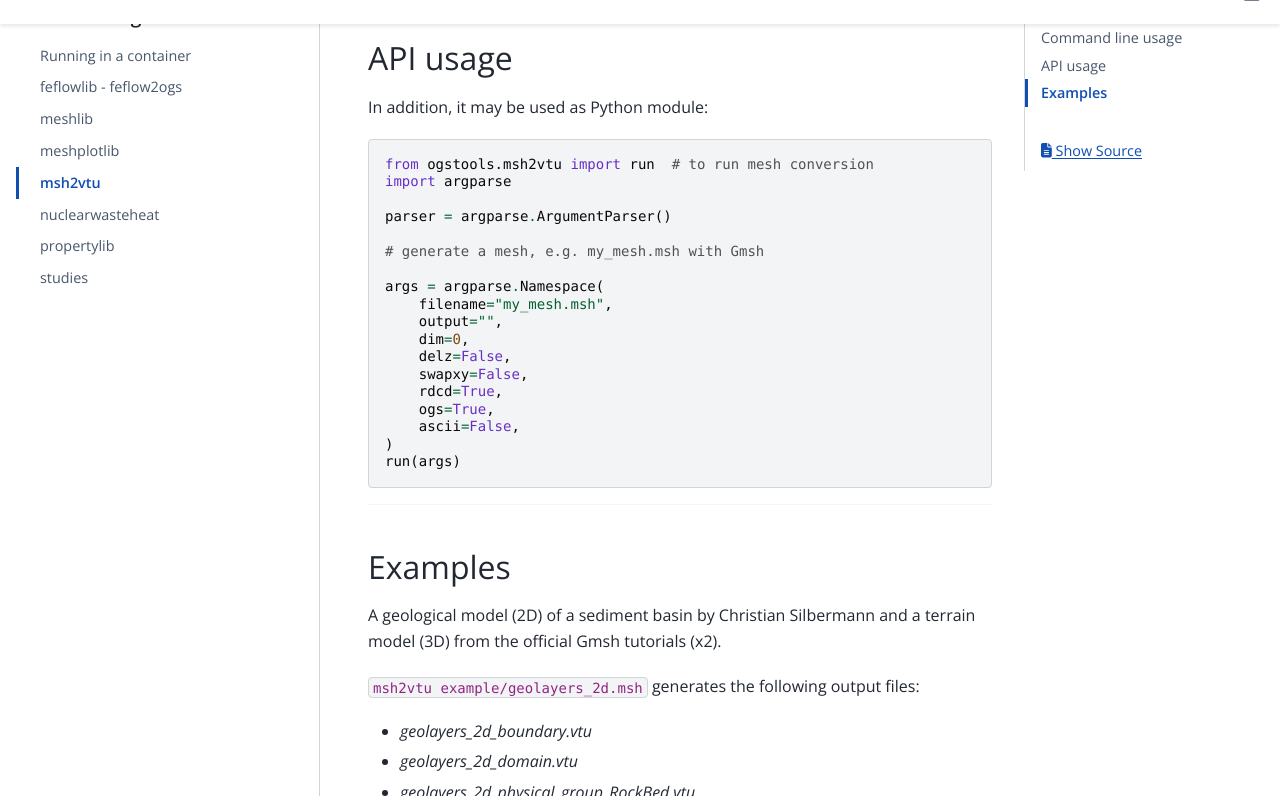
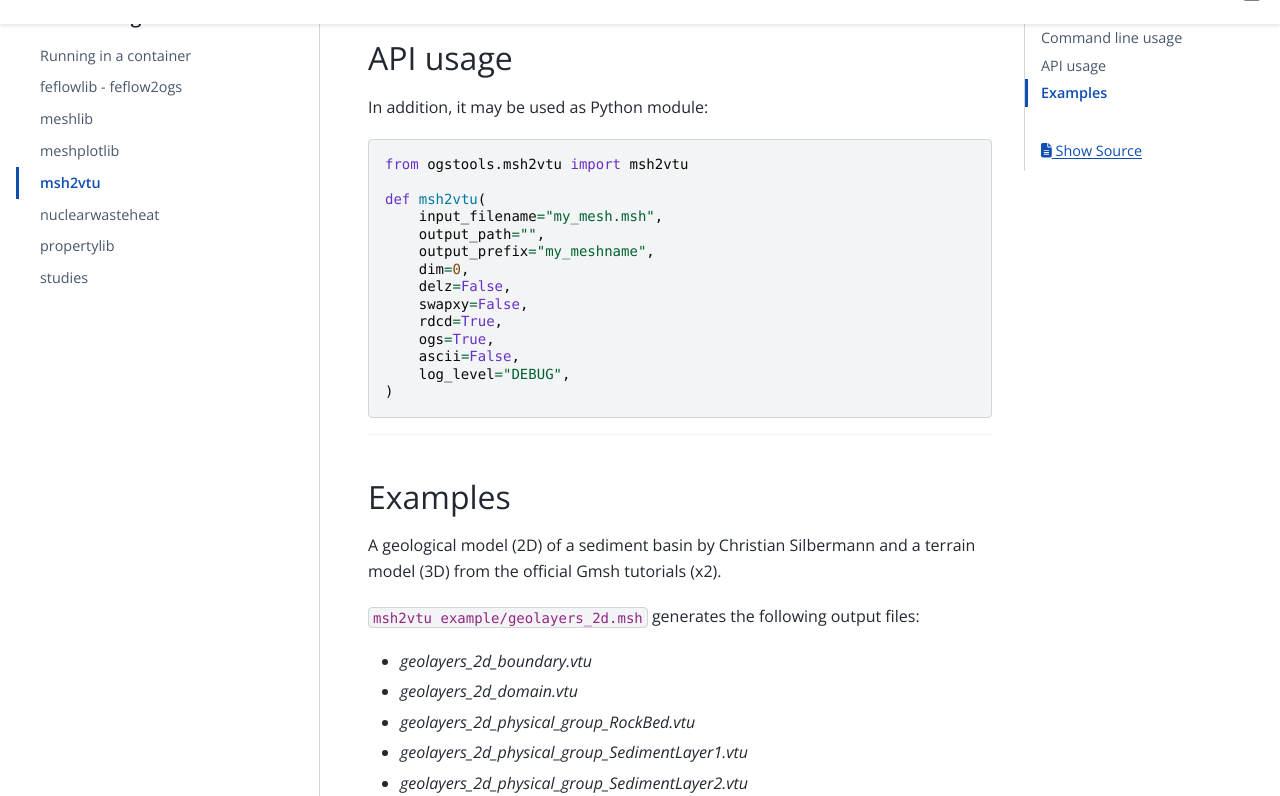
Before and after one commit to ufz/ogstools, a Sphinx documentation site: the page built from docs/user-guide/msh2vtu.md, in a window 1280 px wide and 900 px high, scrolled down 690 px, cut to the strip 104-900 px from the top of the window. Built offline with Sphinx 7.4.7 and the PyData theme 0.15.4, drawn with Linux system fonts in a browser that asks for light colours; pages that are not in the unit, such as notebooks, are missing from menus; the version number could not be read and is left out; comment, search, counter and statistics services are not loaded.

Commit message:
Update 2 files
- /docs/releases/ogstools-0.2.0.md
- /docs/user-guide/msh2vtu.md

````diff
--- a/docs/user-guide/msh2vtu.md
+++ b/docs/user-guide/msh2vtu.md
@@ -31,24 +31,20 @@ prog: msh2vtu
 In addition, it may be used as Python module:
 
 ```python
-from ogstools.msh2vtu import run  # to run mesh conversion
-import argparse
+from ogstools.msh2vtu import msh2vtu
 
-parser = argparse.ArgumentParser()
-
-# generate a mesh, e.g. my_mesh.msh with Gmsh
-
-args = argparse.Namespace(
-    filename="my_mesh.msh",
-    output="",
+def msh2vtu(
+    input_filename="my_mesh.msh",
+    output_path="",
+    output_prefix="my_meshname",
     dim=0,
     delz=False,
     swapxy=False,
     rdcd=True,
     ogs=True,
     ascii=False,
+    log_level="DEBUG",
 )
-run(args)
 ```
 
 ______________________________________________________________________
````
Also changed, not shown: docs/releases/ogstools-0.2.0.md (+3 -2 lines).
